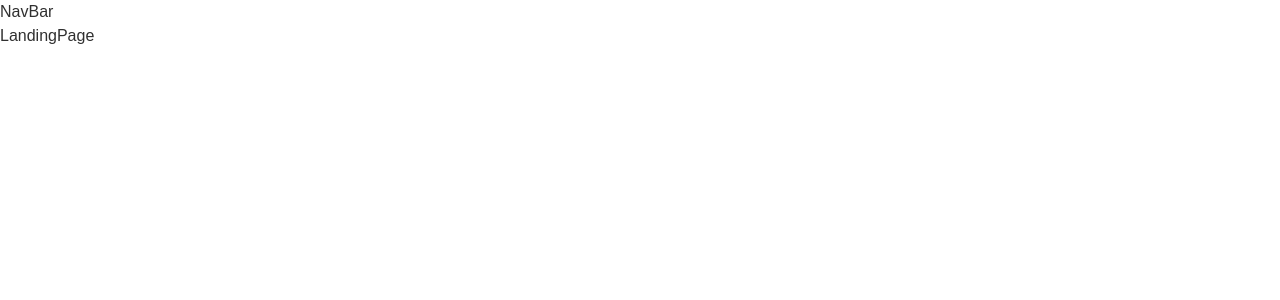
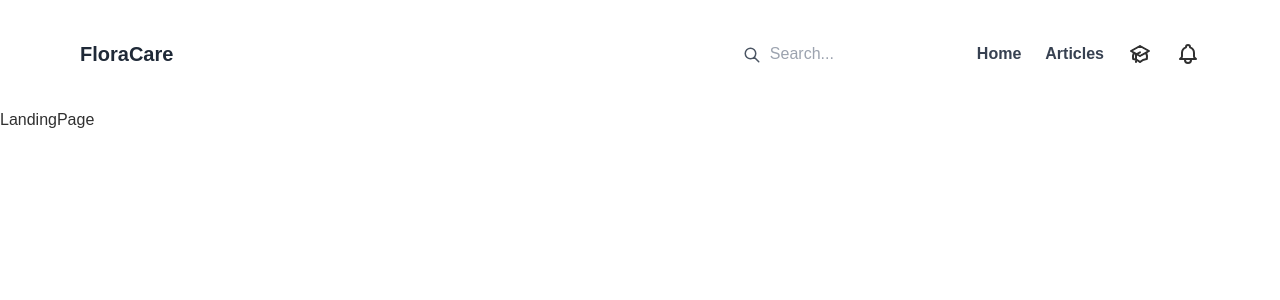
Before and after one commit to oledunwahid/flora-care, a React (Create React App) app: page / in a window 1280 px wide. Shown: the top 300 px of the page. Built offline with nearby package versions, Linux system fonts and the light colour scheme.

Commit message:
navigation1

```diff
--- a/src/components/NavBar.jsx
+++ b/src/components/NavBar.jsx
@@ -1,9 +1,38 @@
-import React from 'react'
+import React from "react";
 
-function NavBar() {
-  return (
-    <div>NavBar</div>
-  )
+const Navbar = () => {
+
+    return (
+        <>
+            <nav className="flex justify-between px-20 py-10 items-center bg-white">
+                <h1 className="text-xl text-gray-800 font-bold">FloraCare</h1>
+                <div className="flex items-center">
+                    <div className="flex items-center">
+                        <svg xmlns="http://www.w3.org/2000/svg" className="h-5 w-5 pt-0.5 text-gray-600" fill="none" viewBox="0 0 24 24" stroke="currentColor">
+                            <path stroke-linecap="round" stroke-linejoin="round" stroke-width="2" d="M21 21l-6-6m2-5a7 7 0 11-14 0 7 7 0 0114 0z" />
+                        </svg>
+                        <input className="ml-2 outline-none bg-transparent font-" type="text" name="search" id="search" placeholder="Search..." />
+                    </div>
+                    <ul className="flex items-center space-x-6">
+                        <li className="font-semibold text-gray-700">Home</li>
+                        <li className="font-semibold text-gray-700">Articles</li>
+                        <li>
+                            <svg xmlns="http://www.w3.org/2000/svg" className="h-6 w-6" fill="none" viewBox="0 0 24 24" stroke="currentColor">
+                            <path d="M12 14l9-5-9-5-9 5 9 5z" />
+                            <path d="M12 14l6.16-3.422a12.083 12.083 0 01.665 6.479A11.952 11.952 0 0012 20.055a11.952 11.952 0 00-6.824-2.998 12.078 12.078 0 01.665-6.479L12 14z" />
+                            <path stroke-linecap="round" stroke-linejoin="round" stroke-width="2" d="M12 14l9-5-9-5-9 5 9 5zm0 0l6.16-3.422a12.083 12.083 0 01.665 6.479A11.952 11.952 0 0012 20.055a11.952 11.952 0 00-6.824-2.998 12.078 12.078 0 01.665-6.479L12 14zm-4 6v-7.5l4-2.222" />
+                            </svg>
+                        </li>
+                        <li>
+                            <svg xmlns="http://www.w3.org/2000/svg" className="h-6 w-6" fill="none" viewBox="0 0 24 24" stroke="currentColor">
+                            <path stroke-linecap="round" stroke-linejoin="round" stroke-width="2" d="M15 17h5l-1.405-1.405A2.032 2.032 0 0118 14.158V11a6.002 6.002 0 00-4-5.659V5a2 2 0 10-4 0v.341C7.67 6.165 6 8.388 6 11v3.159c0 .538-.214 1.055-.595 1.436L4 17h5m6 0v1a3 3 0 11-6 0v-1m6 0H9" />
+                            </svg>
+                        </li>
+                    </ul>
+                </div>
+            </nav>
+        </>
+    )
 }
 
-export default NavBar
+export default Navbar;
```
